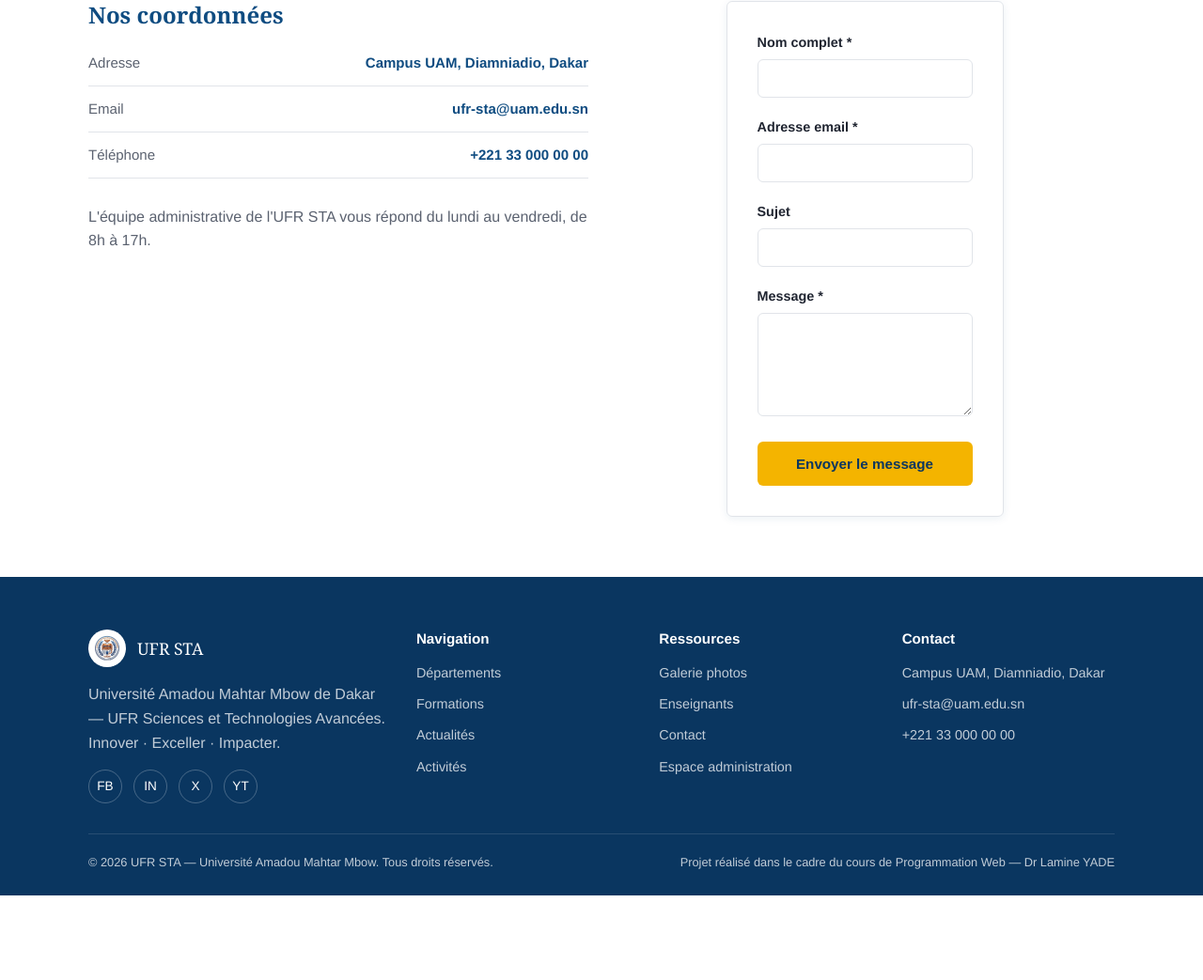
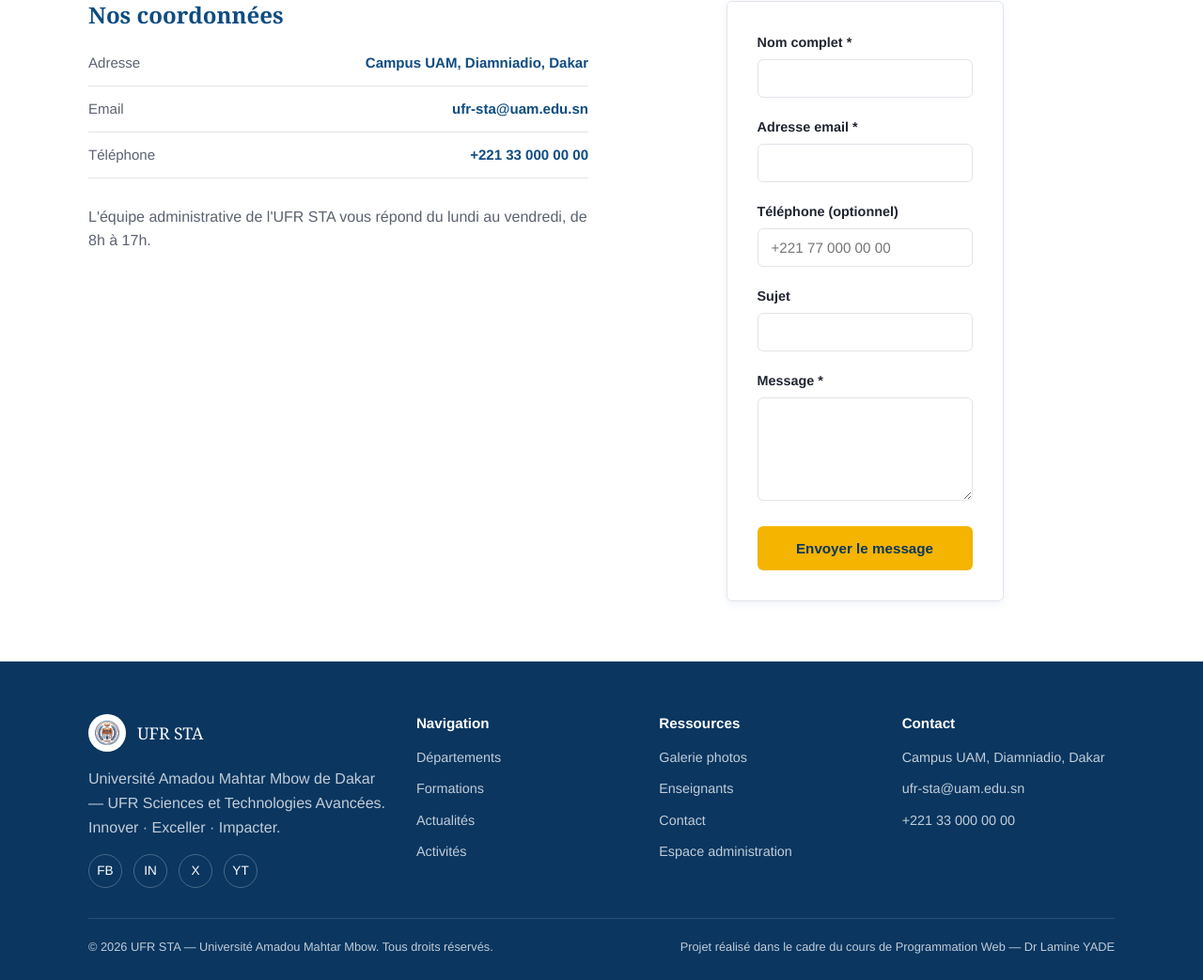
Before and after one commit to l8ne2/Ufr_Sta, a Flask app: page /contact in a window 1280 px wide. Shown: the part 325-1368 px from the top of the page at 94% size. Before the commit the page ends 1278 px from the top, so only its background shows below. Run offline with Flask 3, Linux system fonts and the light colour scheme.

Commit message:
Update contact.html

```diff
--- a/templates/contact.html
+++ b/templates/contact.html
@@ -35,6 +35,10 @@
           <input type="email" id="email" name="email" required>
         </div>
         <div class="form-group">
+          <label for="telephone">Téléphone (optionnel)</label>
+          <input type="text" id="telephone" name="telephone" placeholder="+221 77 000 00 00">
+        </div>
+        <div class="form-group">
           <label for="sujet">Sujet</label>
           <input type="text" id="sujet" name="sujet">
         </div>
```
